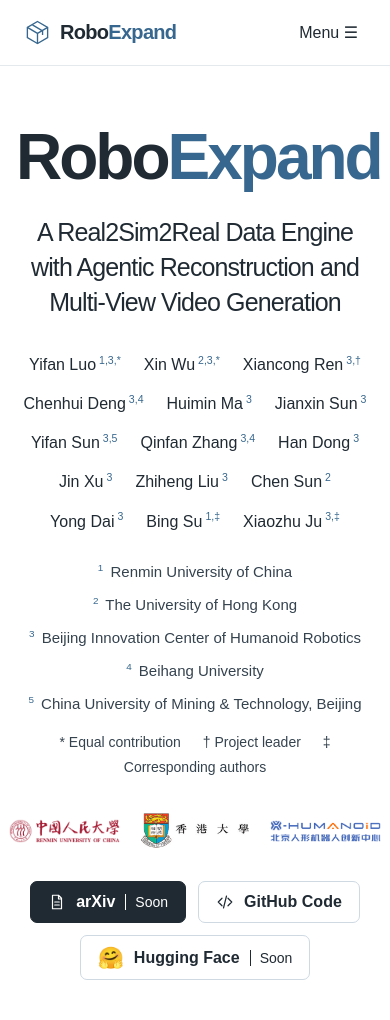
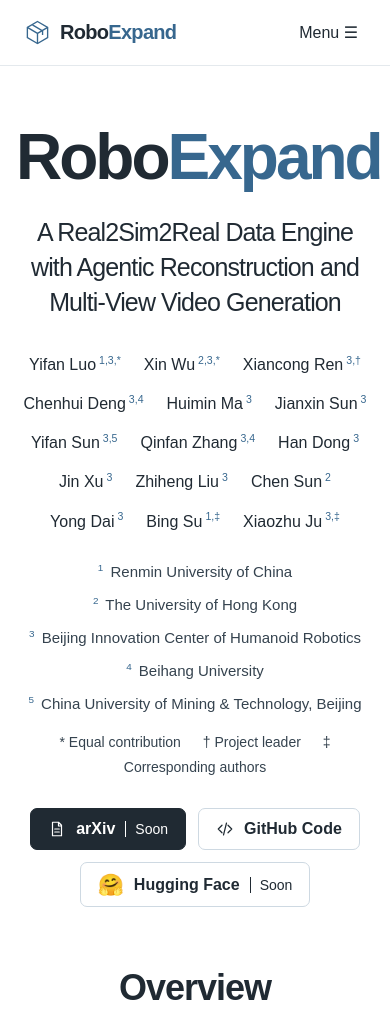
Before and after one commit to RoboExpand/roboexpand.github.io, a plain HTML site: page index.html in a window 390 px wide. Shown: the top 1020 px of the page. Drawn offline with Linux system fonts and the light colour scheme.

Commit message:
Remove institution logos from project header

```diff
--- a/index.html
+++ b/index.html
@@ -29,7 +29,6 @@
       <div class="authors" aria-label="Authors"><span>Yifan Luo<sup>1,3,*</sup></span><span>Xin Wu<sup>2,3,*</sup></span><span>Xiancong Ren<sup>3,†</sup></span><span>Chenhui Deng<sup>3,4</sup></span><span>Huimin Ma<sup>3</sup></span><span>Jianxin Sun<sup>3</sup></span><span>Yifan Sun<sup>3,5</sup></span><span>Qinfan Zhang<sup>3,4</sup></span><span>Han Dong<sup>3</sup></span><span>Jin Xu<sup>3</sup></span><span>Zhiheng Liu<sup>3</sup></span><span>Chen Sun<sup>2</sup></span><span>Yong Dai<sup>3</sup></span><span>Bing Su<sup>1,‡</sup></span><span>Xiaozhu Ju<sup>3,‡</sup></span></div>
       <div class="affiliations"><span><sup>1</sup> Renmin University of China</span><span><sup>2</sup> The University of Hong Kong</span><span><sup>3</sup> Beijing Innovation Center of Humanoid Robotics</span><span><sup>4</sup> Beihang University</span><span><sup>5</sup> China University of Mining &amp; Technology, Beijing</span></div>
       <p class="author-notes">* Equal contribution <span>† Project leader</span> <span>‡ Corresponding authors</span></p>
-      <div class="institution-logos" aria-label="Participating institutions"><img class="ruc-logo" src="assets/logos/ruc.png" alt="Renmin University of China" width="240" height="48"><img src="assets/logos/hku.png" alt="The University of Hong Kong" width="179" height="50"><img src="assets/logos/x-human.png" alt="Beijing Innovation Center of Humanoid Robotics" width="201" height="50"></div>
       <div class="project-links">
         <a class="resource-link primary" href="#" data-resource="arxiv"><svg viewBox="0 0 24 24" aria-hidden="true"><path d="M6 3h8l4 4v14H6zM14 3v5h4M9 12h6M9 16h6"/></svg>arXiv <span class="soon">Soon</span></a>
         <a class="resource-link" href="https://github.com/RoboExpand/RoboExpand" data-resource="code" target="_blank" rel="noopener noreferrer"><svg viewBox="0 0 24 24" aria-hidden="true"><path d="m8 7-5 5 5 5m8-10 5 5-5 5M14 4l-4 16"/></svg>GitHub Code</a>
--- a/styles.css
+++ b/styles.css
@@ -58,9 +58,7 @@ h1 span { color: var(--accent); }
 .affiliations sup { margin-right: 3px; color: var(--accent); }
 .author-notes { font-size: 14px; color: #35434f; margin-top: 13px; }
 .author-notes span { margin-left: 18px; }
-.institution-logos { display: flex; align-items: center; justify-content: center; gap: 40px; margin: 32px 0; }
-.institution-logos img { object-fit: contain; height: 48px; width: auto; }
-.project-links { display: flex; justify-content: center; gap: 12px; flex-wrap: wrap; }
+.project-links { display: flex; justify-content: center; gap: 12px; flex-wrap: wrap; margin-top: 28px; }
 .resource-link { display: inline-flex; align-items: center; gap: 10px; padding: 11px 17px; border: 1px solid #ced9e2; border-radius: 7px; font-size: 16px; font-weight: 600; background: #fff; }
 .resource-link svg { width: 18px; height: 18px; fill: none; stroke: currentColor; stroke-width: 1.6; stroke-linejoin: round; stroke-linecap: round; }
 .resource-link.primary { background: var(--ink); border-color: var(--ink); color: #fff; }
@@ -171,8 +169,6 @@ body:has(dialog[open]) { overflow: hidden; }
   nav a[aria-current="location"]::after { bottom: 0; }
   h1 { font-size: 64px; letter-spacing: -3px; }
   .desktop-break { display: none; }
-  .institution-logos { gap: 20px; }
-  .institution-logos img { max-width: 31%; height: auto; max-height: 48px; }
   .method-steps article, .reconstruction-layout { grid-template-columns: 1fr; gap: 18px; }
   .method-steps, .rollout-grid { grid-template-columns: 1fr; }
   .heading-with-stat, .evaluation-heading { flex-wrap: wrap; }
```
